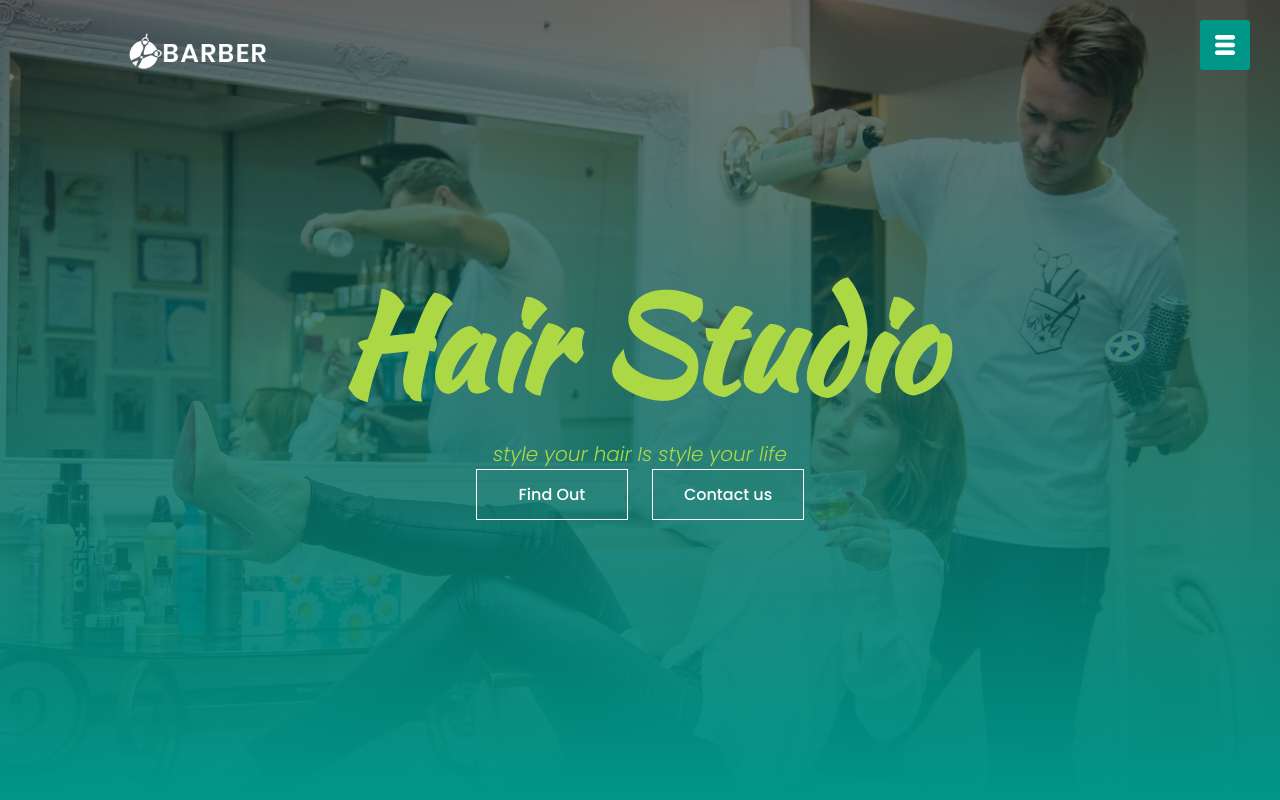
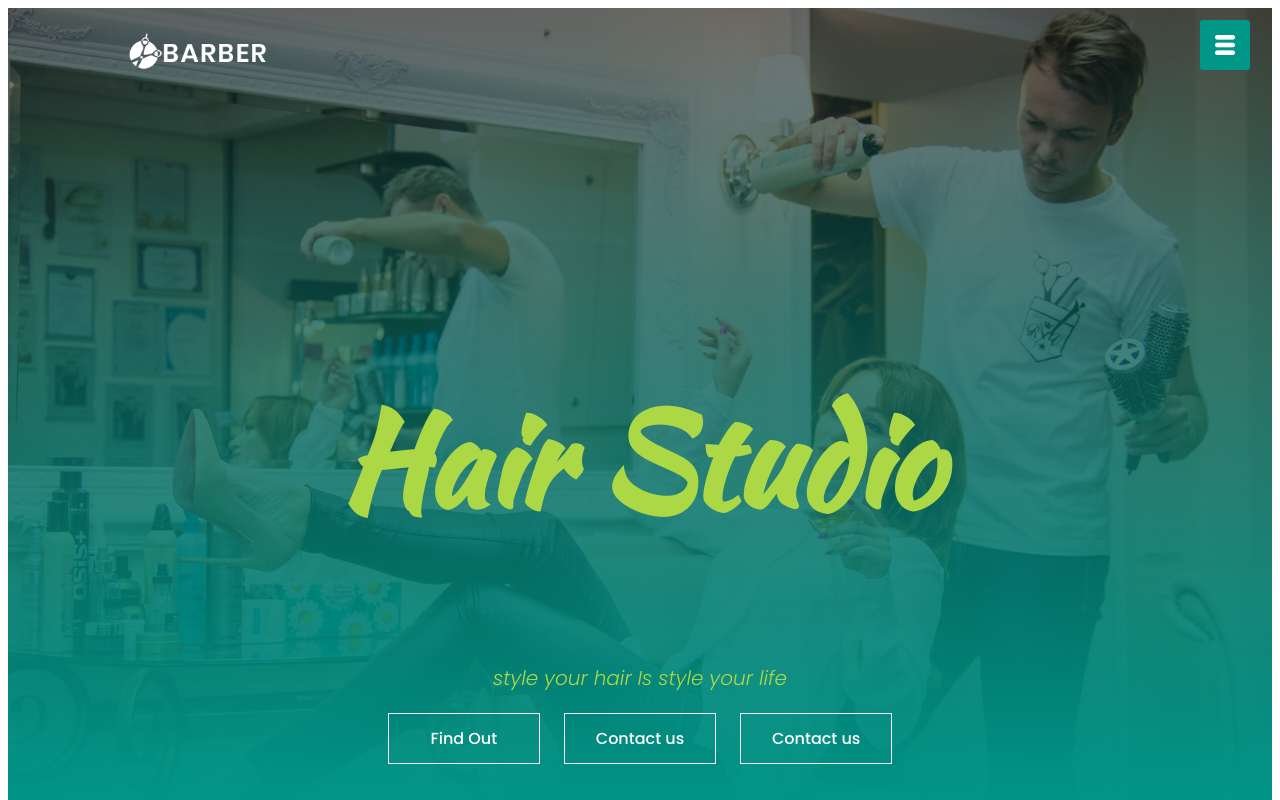
Before and after one commit to tsopsericado/barber-shop, a plain HTML site: page index.html in a window 1280 px wide. Shown: the top 800 px of the page. Drawn offline with Linux system fonts and the light colour scheme; a web font is replaced by a local one.

Commit message:
added new feature

```diff
--- a/index.html
+++ b/index.html
@@ -15,6 +15,9 @@
                         <div class="banner-btn">
                             <a href="services.html"><span></span>Find Out</a>
                             <a href="services.html"><span></span>Contact us</a>
+
+                            <a href="services.html"><span></span>Contact us</a>
+
                         </div>
                     </div>
                </section>
--- a/style.css
+++ b/style.css
@@ -1,5 +1,5 @@
 *{
-    margin: 0;
+    margin: ;
     padding: 0;
     font-family:'poppins', sans-serif;
 }
```
Also changed, not shown: .github/index.html (renamed from .githuh/index.html), .github/index.js (renamed from .githuh/index.js), .github/styles.css (renamed from .githuh/styles.css), 5 other files.
